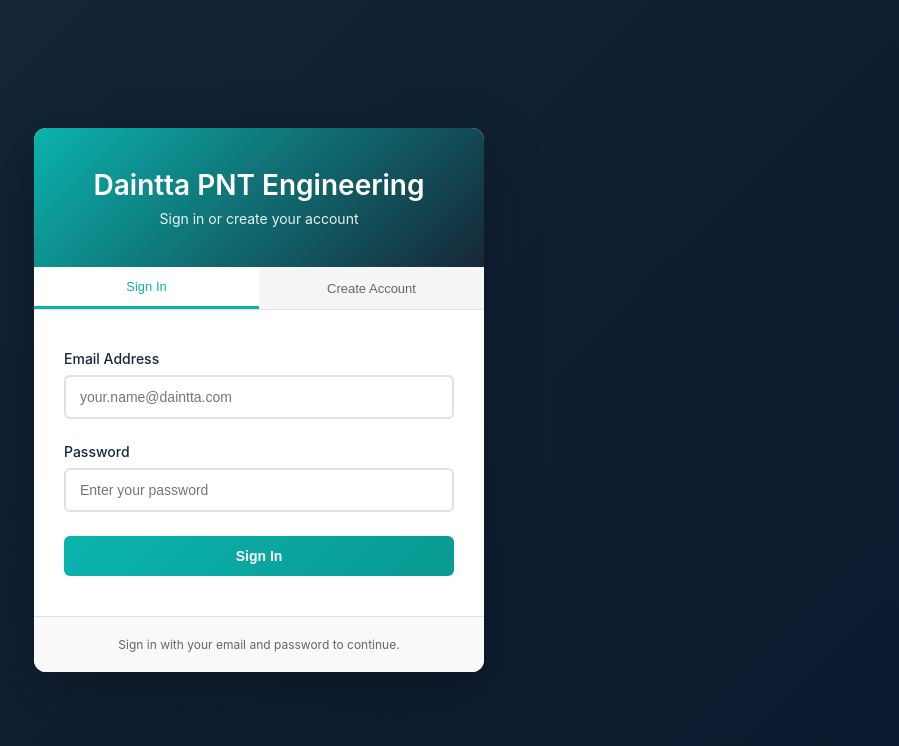
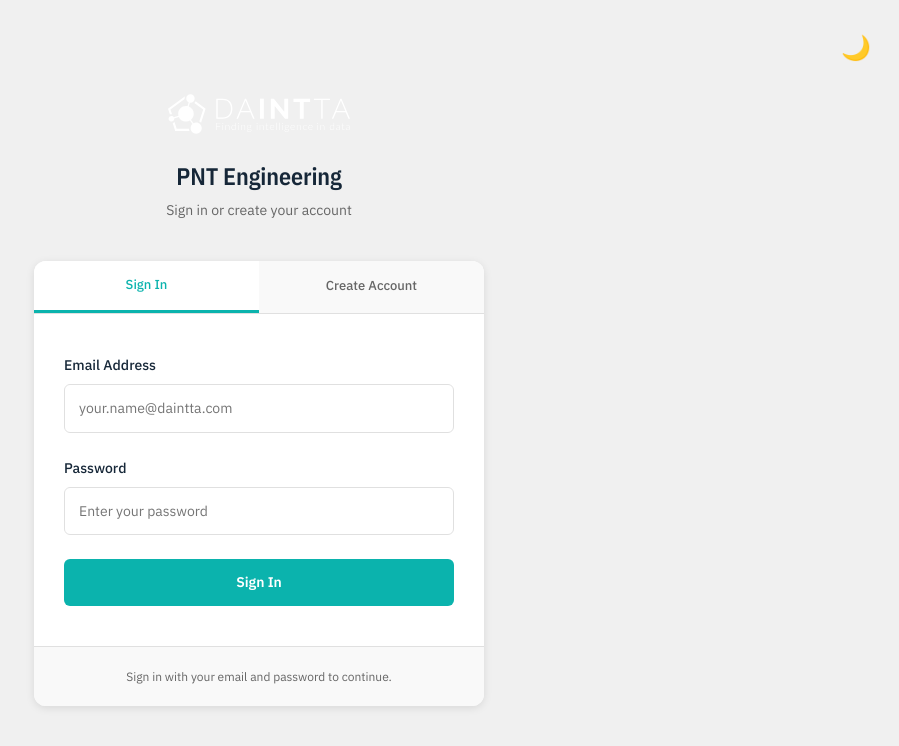
Before and after one commit to Daintta/pnt_course, a website: page auth.html in a window 1280 px wide. Shown: the whole page, without its empty margins (381-1280 px from the left). Drawn offline with nearby package versions, Linux system fonts and the light colour scheme.

Commit message:
Improve auth page styling and branding
- Add Daintta logo and consistent header branding
- Use CSS variables from app.css for consistency
- Add dark mode support with theme toggle
- Match app's typography and colors
- Improve spacing and visual hierarchy
- Better contrast for accessibility

```diff
--- a/auth.html
+++ b/auth.html
@@ -4,40 +4,243 @@
   <meta charset="UTF-8" />
   <meta name="viewport" content="width=device-width, initial-scale=1.0" />
   <title>Sign in or Create Account - Daintta PNT Engineering</title>
+  <link rel="preconnect" href="https://fonts.googleapis.com">
+  <link rel="preconnect" href="https://fonts.gstatic.com" crossorigin>
+  <link rel="stylesheet" href="https://fonts.googleapis.com/css2?family=IBM+Plex+Sans+Condensed:wght@500;600&family=IBM+Plex+Sans:wght@400;500;600&display=swap">
+  <link rel="stylesheet" href="assets/css/app.css">
   <style>
+    :root {
+      --bg-primary: #ffffff;
+      --bg-secondary: #f9f9f9;
+      --bg-tertiary: #f0f0f0;
+      --text-primary: #162738;
+      --text-secondary: #666666;
+      --border-color: #e0e0e0;
+      --teal-600: #0bb3ad;
+      --teal-700: #099a93;
+    }
+
+    @media (prefers-color-scheme: dark) {
+      :root:not([data-theme="light"]) {
+        --bg-primary: #1a1a1a;
+        --bg-secondary: #242424;
+        --bg-tertiary: #333333;
+        --text-primary: #ffffff;
+        --text-secondary: #999999;
+        --border-color: #333333;
+      }
+
+      :root[data-theme="dark"] {
+        --bg-primary: #1a1a1a;
+        --bg-secondary: #242424;
+        --bg-tertiary: #333333;
+        --text-primary: #ffffff;
+        --text-secondary: #999999;
+        --border-color: #333333;
+      }
+    }
+
     * { margin: 0; padding: 0; box-sizing: border-box; }
-    body { font-family: 'IBM Plex Sans', -apple-system, BlinkMacSystemFont, 'Segoe UI', sans-serif; background: linear-gradient(135deg, #162738 0%, #0a1a2e 100%); min-height: 100vh; display: flex; align-items: center; justify-content: center; color: #162738; }
-    .auth-container { background: white; border-radius: 12px; box-shadow: 0 20px 60px rgba(0, 0, 0, 0.3); overflow: hidden; max-width: 450px; width: 90%; }
-    .auth-hero { background: linear-gradient(135deg, #0BB3AD 0%, #162738 100%); padding: 40px 30px; text-align: center; }
-    .auth-hero h1 { color: white; font-size: 28px; margin-bottom: 8px; font-weight: 600; }
-    .auth-hero p { color: rgba(255, 255, 255, 0.9); font-size: 14px; }
-    .auth-tabs { display: flex; background: #f5f5f5; border-bottom: 1px solid #e0e0e0; }
-    .auth-tab { flex: 1; padding: 12px; text-align: center; cursor: pointer; font-size: 13px; font-weight: 500; color: #666; border: none; background: none; transition: all 0.2s; }
-    .auth-tab:hover { background: #efefef; }
-    .auth-tab.active { color: #0BB3AD; background: white; border-bottom: 3px solid #0BB3AD; }
-    .auth-content { padding: 40px 30px; }
-    .form-section { display: none; }
-    .form-section.active { display: block; }
-    .form-group { margin-bottom: 24px; }
-    .form-group label { display: block; font-size: 14px; font-weight: 500; margin-bottom: 8px; color: #162738; }
-    .form-group input { width: 100%; padding: 12px 14px; border: 2px solid #e0e0e0; border-radius: 6px; font-size: 14px; transition: border-color 0.2s; }
-    .form-group input:focus { outline: none; border-color: #0BB3AD; }
-    .auth-button { width: 100%; padding: 12px; background: linear-gradient(135deg, #0BB3AD 0%, #099a93 100%); color: white; border: none; border-radius: 6px; font-size: 14px; font-weight: 600; cursor: pointer; transition: transform 0.2s, box-shadow 0.2s; }
-    .auth-button:hover:not(:disabled) { transform: translateY(-2px); box-shadow: 0 10px 20px rgba(11, 179, 173, 0.3); }
-    .auth-button:disabled { opacity: 0.7; cursor: not-allowed; }
-    .message { margin-top: 20px; padding: 12px; border-radius: 6px; font-size: 14px; display: none; }
-    .message.success { background: #e8f5e9; color: #2e7d32; border: 1px solid #c8e6c9; display: block; }
-    .message.error { background: #ffebee; color: #c62828; border: 1px solid #ffcdd2; display: block; }
-    .auth-footer { padding: 20px 30px; background: #f9f9f9; font-size: 12px; color: #666; text-align: center; border-top: 1px solid #e0e0e0; }
+    body {
+      font-family: 'IBM Plex Sans', -apple-system, BlinkMacSystemFont, 'Segoe UI', sans-serif;
+      background: var(--bg-tertiary);
+      min-height: 100vh;
+      display: flex;
+      flex-direction: column;
+      align-items: center;
+      justify-content: center;
+      color: var(--text-primary);
+      padding: 20px;
+    }
+
+    .auth-header {
+      margin-bottom: 40px;
+      text-align: center;
+    }
+
+    .auth-header img {
+      height: 40px;
+      margin-bottom: 20px;
+    }
+
+    .auth-header h1 {
+      font-size: 24px;
+      font-weight: 600;
+      margin-bottom: 8px;
+      color: var(--text-primary);
+    }
+
+    .auth-header p {
+      font-size: 14px;
+      color: var(--text-secondary);
+    }
+
+    .auth-container {
+      background: var(--bg-primary);
+      border-radius: 12px;
+      box-shadow: 0 2px 8px rgba(0, 0, 0, 0.1);
+      overflow: hidden;
+      max-width: 450px;
+      width: 100%;
+    }
+
+    .auth-tabs {
+      display: flex;
+      background: var(--bg-secondary);
+      border-bottom: 1px solid var(--border-color);
+    }
+
+    .auth-tab {
+      flex: 1;
+      padding: 14px;
+      text-align: center;
+      cursor: pointer;
+      font-size: 13px;
+      font-weight: 500;
+      color: var(--text-secondary);
+      border: none;
+      background: none;
+      transition: all 0.2s;
+    }
+
+    .auth-tab:hover {
+      background: var(--bg-tertiary);
+    }
+
+    .auth-tab.active {
+      color: var(--teal-600);
+      background: var(--bg-primary);
+      border-bottom: 3px solid var(--teal-600);
+    }
+
+    .auth-content {
+      padding: 40px 30px;
+    }
+
+    .form-section {
+      display: none;
+    }
+
+    .form-section.active {
+      display: block;
+    }
+
+    .form-group {
+      margin-bottom: 24px;
+    }
+
+    .form-group label {
+      display: block;
+      font-size: 14px;
+      font-weight: 500;
+      margin-bottom: 8px;
+      color: var(--text-primary);
+    }
+
+    .form-group input {
+      width: 100%;
+      padding: 12px 14px;
+      border: 1px solid var(--border-color);
+      border-radius: 6px;
+      font-size: 14px;
+      background: var(--bg-primary);
+      color: var(--text-primary);
+      transition: border-color 0.2s;
+    }
+
+    .form-group input:focus {
+      outline: none;
+      border-color: var(--teal-600);
+      box-shadow: 0 0 0 2px rgba(11, 179, 173, 0.1);
+    }
+
+    .auth-button {
+      width: 100%;
+      padding: 12px;
+      background: var(--teal-600);
+      color: white;
+      border: none;
+      border-radius: 6px;
+      font-size: 14px;
+      font-weight: 600;
+      cursor: pointer;
+      transition: background 0.2s;
+    }
+
+    .auth-button:hover:not(:disabled) {
+      background: var(--teal-700);
+    }
+
+    .auth-button:disabled {
+      opacity: 0.6;
+      cursor: not-allowed;
+    }
+
+    .message {
+      margin-top: 20px;
+      padding: 12px;
+      border-radius: 6px;
+      font-size: 14px;
+      display: none;
+      border-left: 4px solid;
+    }
+
+    .message.success {
+      background: #e8f5e9;
+      color: #2e7d32;
+      border-color: #c8e6c9;
+      display: block;
+    }
+
+    .message.error {
+      background: #ffebee;
+      color: #c62828;
+      border-color: #ffcdd2;
+      display: block;
+    }
+
+    @media (prefers-color-scheme: dark) {
+      .message.success {
+        background: rgba(46, 125, 50, 0.2);
+        color: #66bb6a;
+      }
+      .message.error {
+        background: rgba(198, 40, 40, 0.2);
+        color: #ef5350;
+      }
+    }
+
+    .auth-footer {
+      padding: 20px 30px;
+      background: var(--bg-secondary);
+      font-size: 12px;
+      color: var(--text-secondary);
+      text-align: center;
+      border-top: 1px solid var(--border-color);
+    }
+
+    .theme-toggle {
+      position: fixed;
+      top: 20px;
+      right: 20px;
+      background: transparent;
+      border: none;
+      font-size: 24px;
+      cursor: pointer;
+      padding: 8px;
+    }
   </style>
 </head>
 <body>
+  <button id="dark-mode-toggle" class="theme-toggle" aria-label="Toggle dark mode" title="Toggle dark mode">🌙</button>
+
+  <div class="auth-header">
+    <img src="assets/img/logo-daintta.svg" alt="Daintta" />
+    <h1>PNT Engineering</h1>
+    <p>Sign in or create your account</p>
+  </div>
+
   <div class="auth-container">
-    <div class="auth-hero">
-      <h1>Daintta PNT Engineering</h1>
-      <p>Sign in or create your account</p>
-    </div>
-
     <div class="auth-tabs">
       <button class="auth-tab active" data-mode="signin">Sign In</button>
       <button class="auth-tab" data-mode="signup">Create Account</button>
@@ -228,6 +431,38 @@
     } else {
       resetForms();
     }
+
+    // Dark mode initialization
+    function initDarkMode() {
+      const toggle = document.getElementById('dark-mode-toggle');
+      const root = document.documentElement;
+      const storageKey = 'pnt-theme';
+
+      const saved = localStorage.getItem(storageKey);
+      const prefersDark = window.matchMedia('(prefers-color-scheme: dark)').matches;
+      const isDark = saved ? saved === 'dark' : prefersDark;
+
+      const setTheme = (dark) => {
+        root.setAttribute('data-theme', dark ? 'dark' : 'light');
+        localStorage.setItem(storageKey, dark ? 'dark' : 'light');
+        if (toggle) toggle.textContent = dark ? '☀️' : '🌙';
+      };
+
+      setTheme(isDark);
+
+      if (toggle) {
+        toggle.addEventListener('click', () => {
+          const current = root.getAttribute('data-theme') === 'dark';
+          setTheme(!current);
+        });
+      }
+    }
+
+    if (document.readyState === 'loading') {
+      document.addEventListener('DOMContentLoaded', initDarkMode);
+    } else {
+      initDarkMode();
+    }
   </script>
 </body>
 </html>
```
